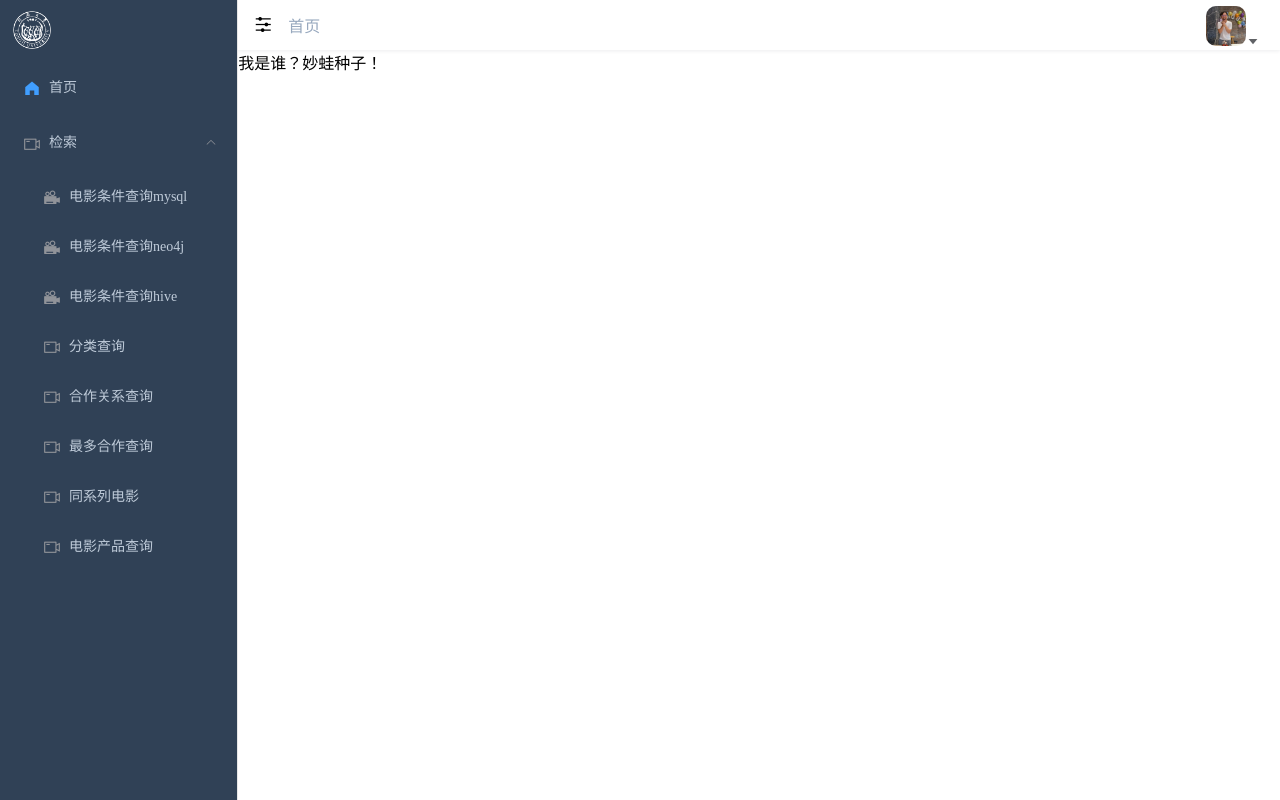
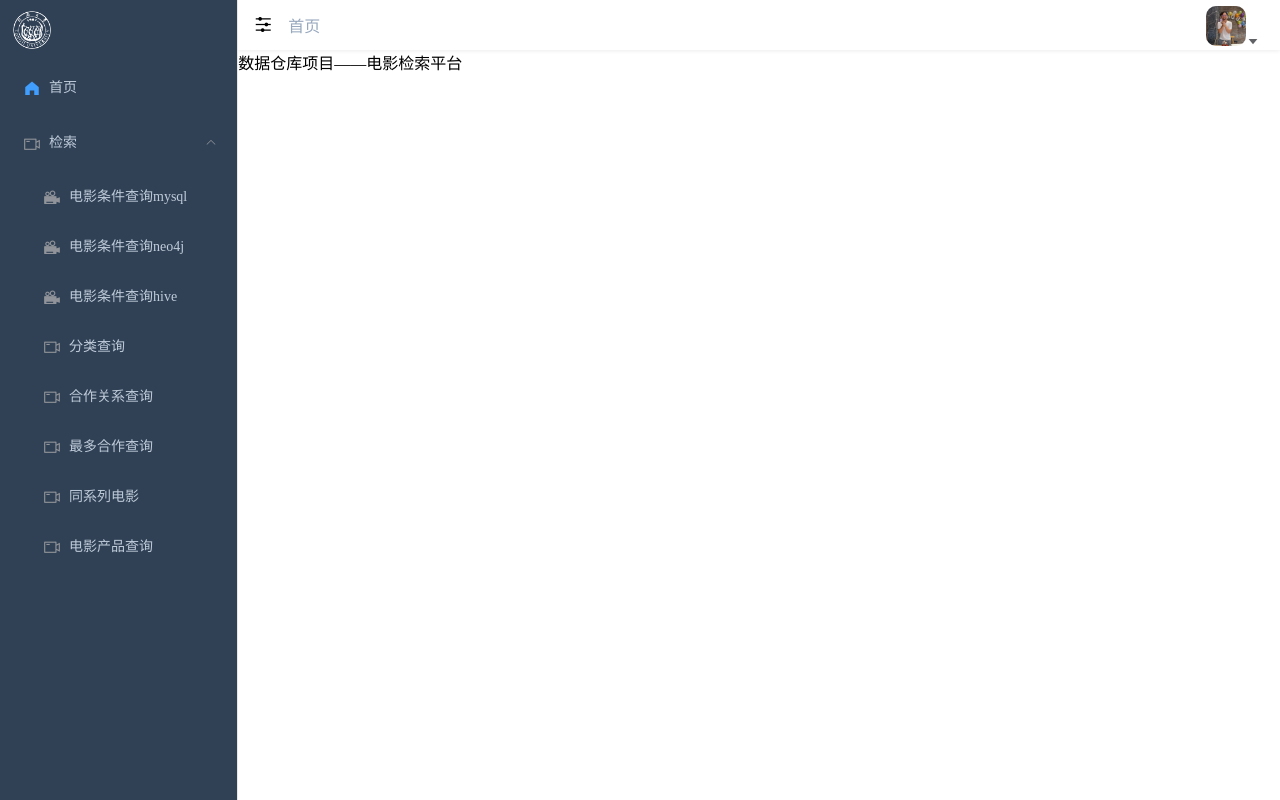
Before and after one commit to llooFlashooll/dataWarehouse-vue, a Vue app: page / in a window 1280 px wide. Built offline with nearby package versions, Linux system fonts and the light colour scheme; what mavon-editor would draw is missing.

Commit message:
Update Home.vue

```diff
--- a/src/views/Home.vue
+++ b/src/views/Home.vue
@@ -10,7 +10,7 @@
           <Navbar/>
 
           <div v-show="routeName == '首页'" class="home_container">
-            我是谁？妙蛙种子！
+            数据仓库项目——电影检索平台
           </div>
 
           <!-- 路由占位符-->
```
